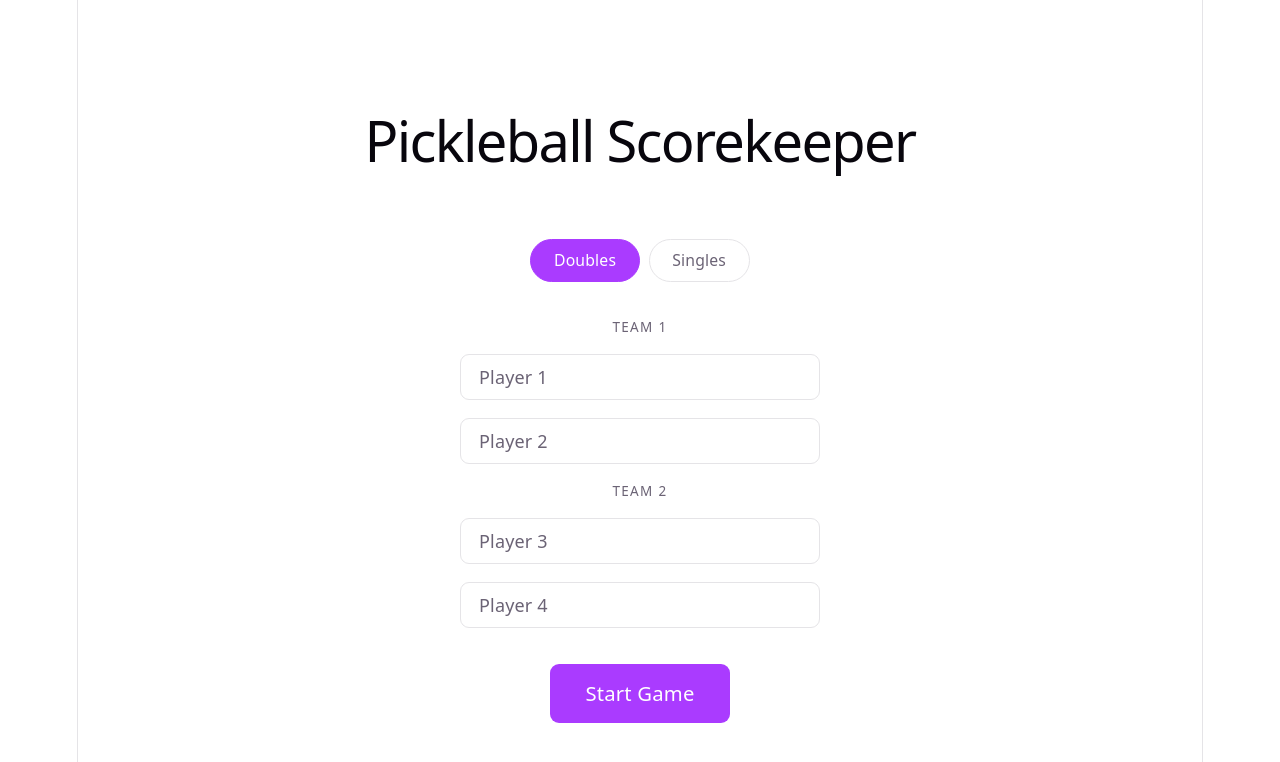
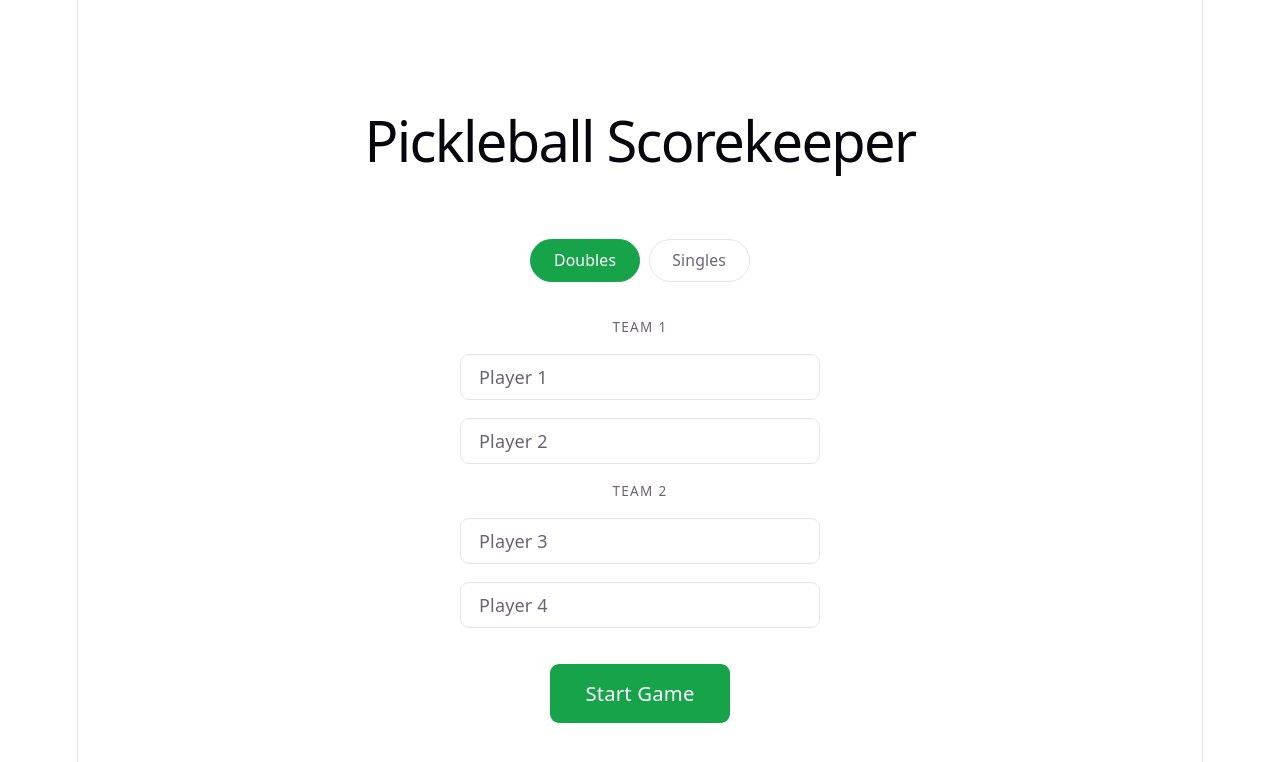
Before and after one commit to ajalmaguer/pickleball_scroekeeper, a React (Vite) app: page / in a window 1280 px wide. Shown: the top 762 px of the page. Built offline with nearby package versions, Linux system fonts and the light colour scheme.

Commit message:
changed colors

```diff
--- a/src/App.tsx
+++ b/src/App.tsx
@@ -503,8 +503,8 @@ function CourtCell({
           <span
             key={p.id}
             onClick={() => startEdit(p)}
-            className={`text-xs font-medium text-center leading-tight cursor-pointer hover:underline ${
-              p.id === serverId ? 'text-(--accent)' : 'text-(--text-h)'
+            className={`text-xs text-center leading-tight cursor-pointer hover:underline ${
+              p.id === serverId ? 'text-(--accent) font-bold' : 'text-(--text-h) font-medium'
             }`}
           >
             {p.name}
--- a/src/index.css
+++ b/src/index.css
@@ -6,9 +6,9 @@
   --bg: #fff;
   --border: #e5e4e7;
   --code-bg: #f4f3ec;
-  --accent: #aa3bff;
-  --accent-bg: rgba(170, 59, 255, 0.1);
-  --accent-border: rgba(170, 59, 255, 0.5);
+  --accent: #16a34a;
+  --accent-bg: rgba(22, 163, 74, 0.1);
+  --accent-border: rgba(22, 163, 74, 0.5);
   --social-bg: rgba(244, 243, 236, 0.5);
   --shadow:
     rgba(0, 0, 0, 0.1) 0 10px 15px -3px, rgba(0, 0, 0, 0.05) 0 4px 6px -2px;
@@ -39,9 +39,9 @@
     --bg: #16171d;
     --border: #2e303a;
     --code-bg: #1f2028;
-    --accent: #c084fc;
-    --accent-bg: rgba(192, 132, 252, 0.15);
-    --accent-border: rgba(192, 132, 252, 0.5);
+    --accent: #4ade80;
+    --accent-bg: rgba(74, 222, 128, 0.15);
+    --accent-border: rgba(74, 222, 128, 0.5);
     --social-bg: rgba(47, 48, 58, 0.5);
     --shadow:
       rgba(0, 0, 0, 0.4) 0 10px 15px -3px, rgba(0, 0, 0, 0.25) 0 4px 6px -2px;
```
